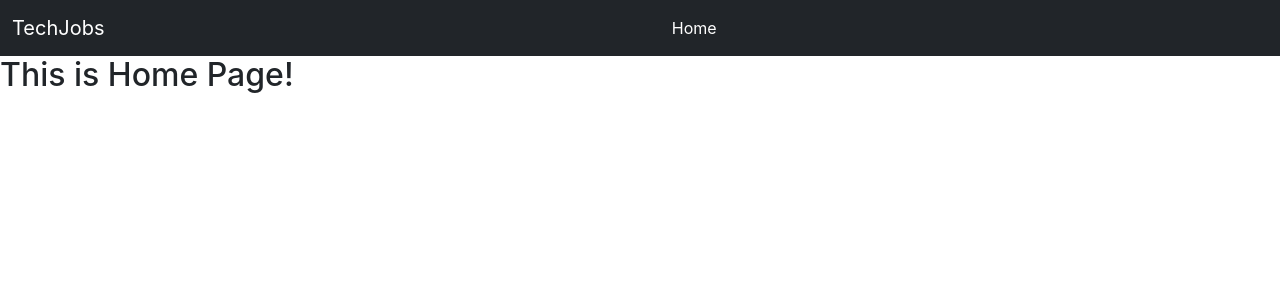
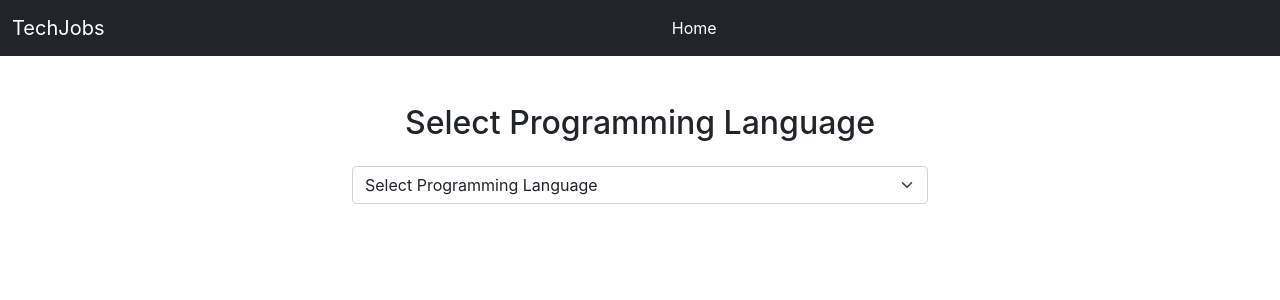
Before and after one commit to sisrafilss/job-finder, a React (Create React App) app: page / in a window 1280 px wide. Shown: the top 300 px of the page. Built offline with nearby package versions, Linux system fonts and the light colour scheme.

Commit message:
landing page designed

```diff
--- a/src/Components/Home/Home.js
+++ b/src/Components/Home/Home.js
@@ -1,13 +1,45 @@
-import React from 'react';
-import Navigation from '../Navigation/Navigation';
+import React from "react";
+import Navigation from "../Navigation/Navigation";
+
+const languages = [
+  "C",
+  "C++",
+  "JavaScript",
+  "Python",
+  "Java",
+  "PHP",
+  "Swift",
+  "Cotline",
+];
 
 const Home = () => {
-    return (
+  return (
+    <div>
+      <Navigation />
+      <div className="container mt-5" style={style.searchForm}>
         <div>
-            <Navigation />
-            <h2>This is Home Page!</h2>
+          <div className="mb-4">
+            <h2 className="text-center">Select Programming Language</h2>
+          </div>
+          <select className="form-select" aria-label="Default select example">
+            <option defaultValue>Select Programming Language</option>
+
+            {languages.map((lng, index) => (
+              <option key={index} value={lng}>
+                {lng}
+              </option>
+            ))}
+          </select>
         </div>
-    );
+      </div>
+    </div>
+  );
 };
 
 export default Home;
+
+const style = {
+  searchForm: {
+    maxWidth: "600px",
+  },
+};
--- a/src/Components/Navigation/Navigation.js
+++ b/src/Components/Navigation/Navigation.js
@@ -3,13 +3,13 @@ import { Link } from "react-router-dom";
 
 const Navigation = () => {
   return (
-    <nav class="navbar navbar-expand-lg navbar-dark bg-dark">
-      <div class="container-fluid">
-        <Link to="/" class="navbar-brand">
+    <nav className="navbar navbar-expand-lg navbar-dark bg-dark">
+      <div className="container-fluid">
+        <Link to="/" className="navbar-brand">
           TechJobs
         </Link>
         <button
-          class="navbar-toggler"
+          className="navbar-toggler"
           type="button"
           data-bs-toggle="collapse"
           data-bs-target="#navbarSupportedContent"
@@ -17,12 +17,12 @@ const Navigation = () => {
           aria-expanded="false"
           aria-label="Toggle navigation"
         >
-          <span class="navbar-toggler-icon"></span>
+          <span className="navbar-toggler-icon"></span>
         </button>
-        <div class="collapse navbar-collapse" id="navbarSupportedContent">
-          <ul class="navbar-nav mx-auto mb-2 mb-lg-0">
-            <li class="nav-item">
-              <Link to="/home" class="nav-link active" aria-current="page">
+        <div className="collapse navbar-collapse" id="navbarSupportedContent">
+          <ul className="navbar-nav mx-auto mb-2 mb-lg-0">
+            <li className="nav-item">
+              <Link to="/home" className="nav-link active" aria-current="page">
                 Home
               </Link>
             </li>
```
